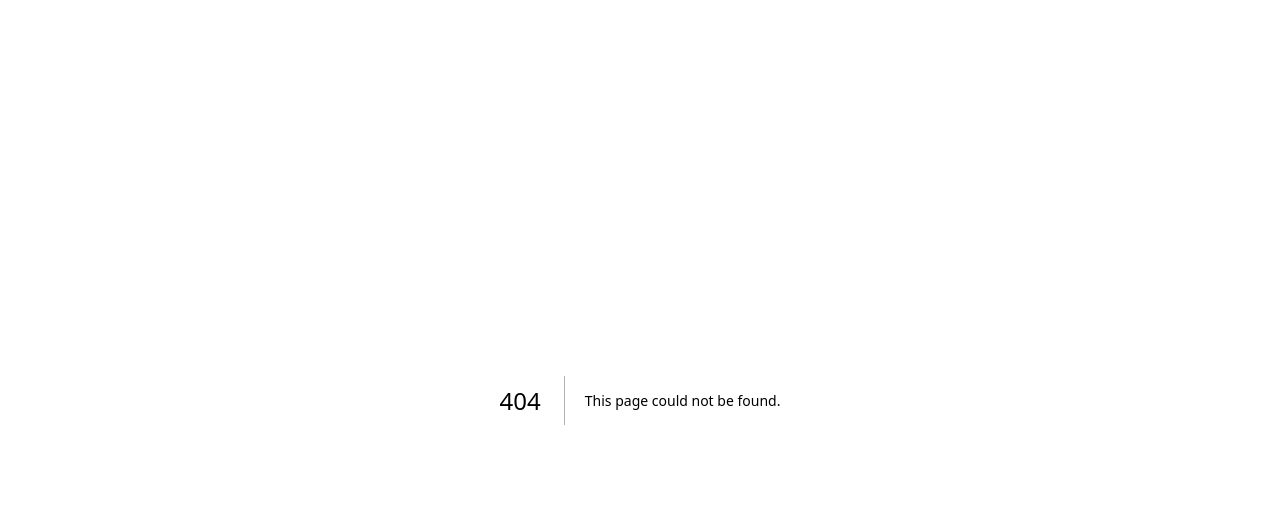
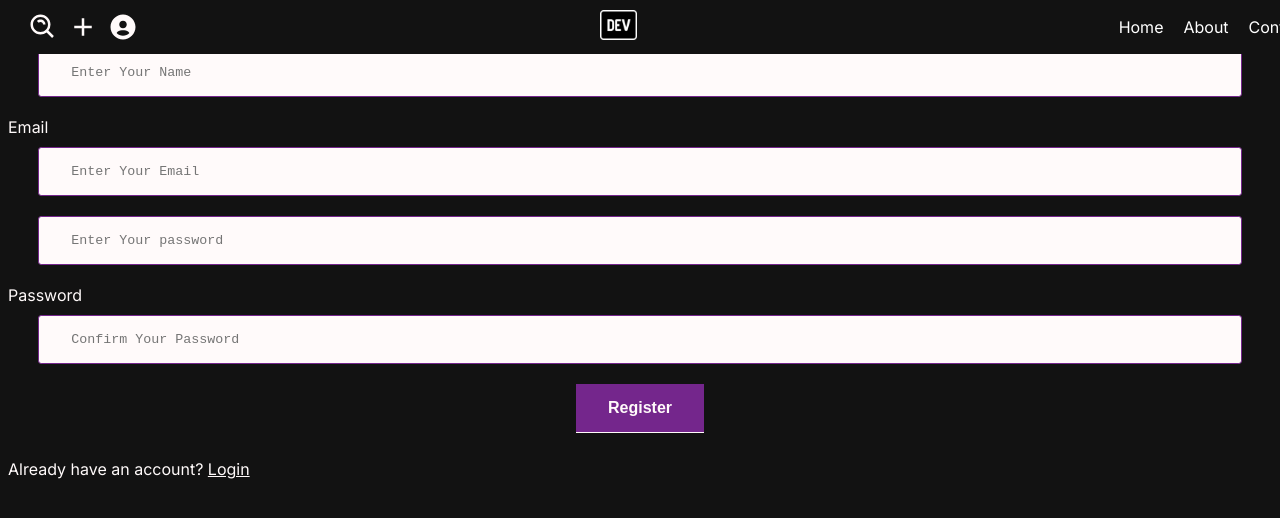
Before and after one commit to jackaakash4/BlogAppFrontEnd, a Next.js app: page /auth/signup in a window 1280 px wide. Before the commit this address had no page. Shown: the top 518 px of the page. Built offline with nearby package versions, Linux system fonts and the light colour scheme.

Commit message:
auth is added

```diff
--- /dev/null
+++ b/src/app/auth/auth.css
@@ -0,0 +1,30 @@
+.authout{
+    display: flex;
+    flex-direction: column;
+    justify-content: center;
+    align-items: center;
+    width: 100%;
+    background-color: var(--col1);
+    min-height: 100vh;
+}
+
+.authin{
+    width: 70%;
+    display: flex;
+    background-color: var(--col1);
+    margin-top: 50px;
+    border-radius: 10px;
+    overflow: hidden;
+    border: 1px solid white;
+}
+
+.authin .left{
+    width: 40%;
+    background-color: gray;
+}
+
+.authin .right{
+    width: 60%;
+    padding: 10px;
+
+}
--- /dev/null
+++ b/src/app/auth/signup/page.tsx
@@ -0,0 +1,47 @@
+"use client"
+import Navbar from '@/components/Navbar/Navbar'
+import React from 'react'
+import Link from 'next/link'
+import { Fleur_De_Leah } from 'next/font/google'
+
+function Signup() {
+  return (
+    <div className="authout">
+        <Navbar />
+        <div className="authin">
+            <div className="left">
+
+            </div>
+            <div className="right">
+                <form style={{
+                    display: 'flex',
+                    flexDirection: 'column',
+                }}>
+                <div className='forminput_cont'>
+                    <label>Name</label>
+                    <input type='text' placeholder='Enter Your Name' />
+                </div>
+                <div className='forminput_cont'>
+                    <label>Email</label>
+                    <input type='email' placeholder='Enter Your Email' />
+                </div>
+                <div className='forminput_cont'>
+                    <input type='password' placeholder='Enter Your password' />
+                </div>
+                <div className='forminput_cont'>
+                    <label>Password</label>
+                    <input type='password' placeholder='Confirm Your Password' />
+                </div>
+                <button type='submit' className='main_button'>Register</button>
+                </form>
+
+               <p>Already have an account? <Link href='/auth/signin'>Login</Link></p>
+
+            </div>
+        </div>
+
+    </div>
+  )
+}
+
+export default Signup
--- a/src/app/globals.css
+++ b/src/app/globals.css
@@ -3,7 +3,53 @@ body{
     --col2: #FFFAFA;
     --col3: #74268C;
     --col4: #9A6AFF;
-
     background-color: var(--col1);
+}
+*{
     color: var(--col2);
 }
+
+.forminput_cont{
+    display: flex;
+    flex-direction: column;
+    margin: 10px 0px;
+    gap: 10px;
+}
+
+.forminput_cont input{
+    color: var(--col3);
+    background-color: var(--col2);
+    font-family: 'Courier New', Courier, monospace;
+    font-size: 1.4 rem;
+    margin: 0 auto;
+    padding: 1rem 2rem;
+    border-radius: 0.2rem;
+    border: none;
+    width: 90%;
+    display: block;
+    border: 1px solid var(--col3);
+}
+
+.main_button{
+    background-color: var(--col3);
+    font-weight: 600;
+    padding: 15px 32px;
+    text-align: center;
+    text-decoration: none;
+    font-size: 16px;
+    border: none;
+    border-bottom: 1px solid var(--col2);
+    width: fit-content;
+    align-self: center;
+    margin: 10px;
+    cursor: pointer;
+}
+
+.main_button:hover{
+    border: 1px solid var(--col3);
+    background-color: var(--col2);
+    border-radius: 10px;
+    color: var(--col1);
+    cursor: pointer;
+    transition: all 1s ease-in-out;
+}
--- a/src/components/Navbar/Navbar.css
+++ b/src/components/Navbar/Navbar.css
@@ -3,6 +3,11 @@
     justify-content: space-between;
     align-items: center;
     padding: 10px 20px;
+    width: 100vw;
+    position: fixed;
+    top: 0;
+    z-index: 1000;
+    background-color: var(--col1);
 }
 
 
```
Also changed, not shown: src/app/auth/signin/page.tsx (added, +42 -0 lines).
